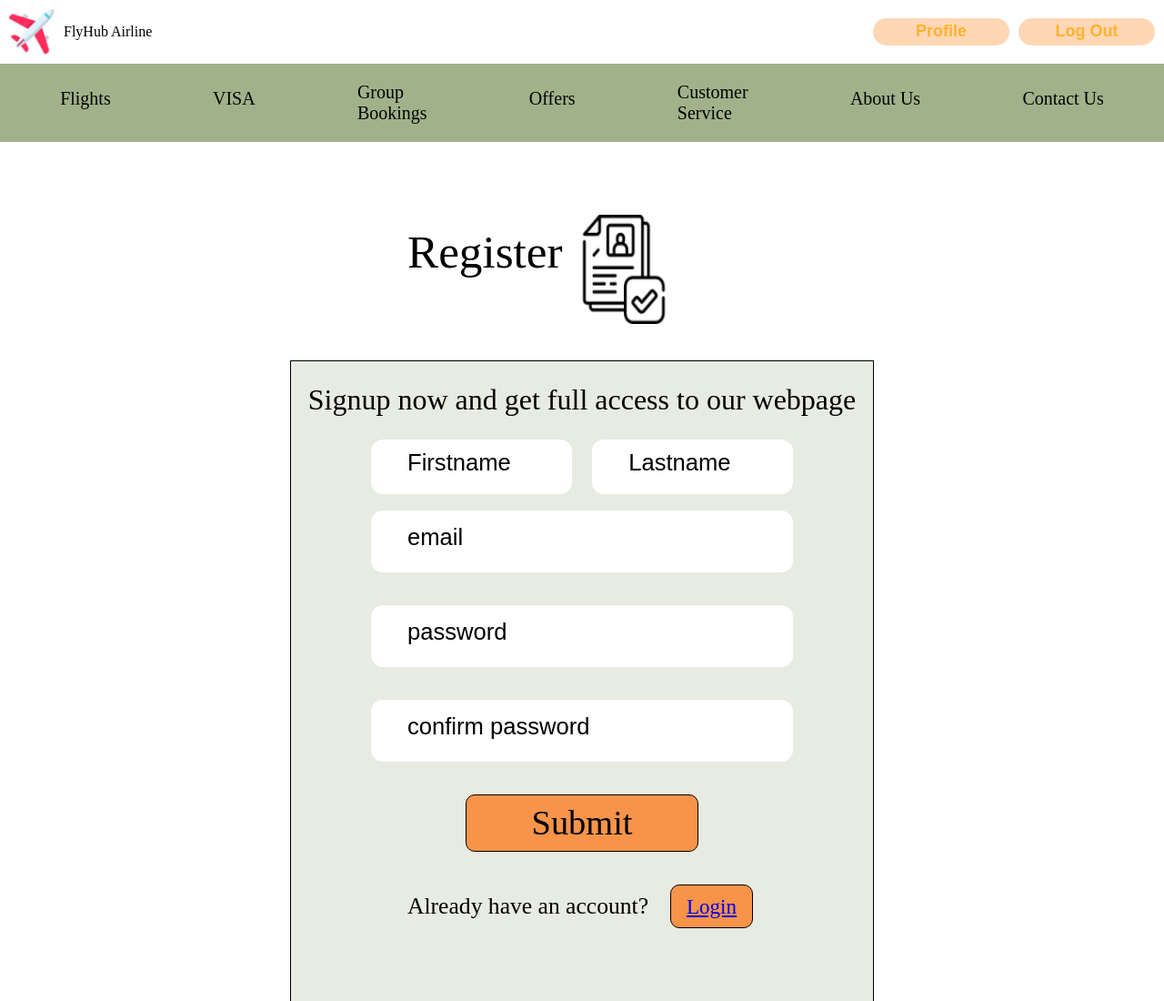
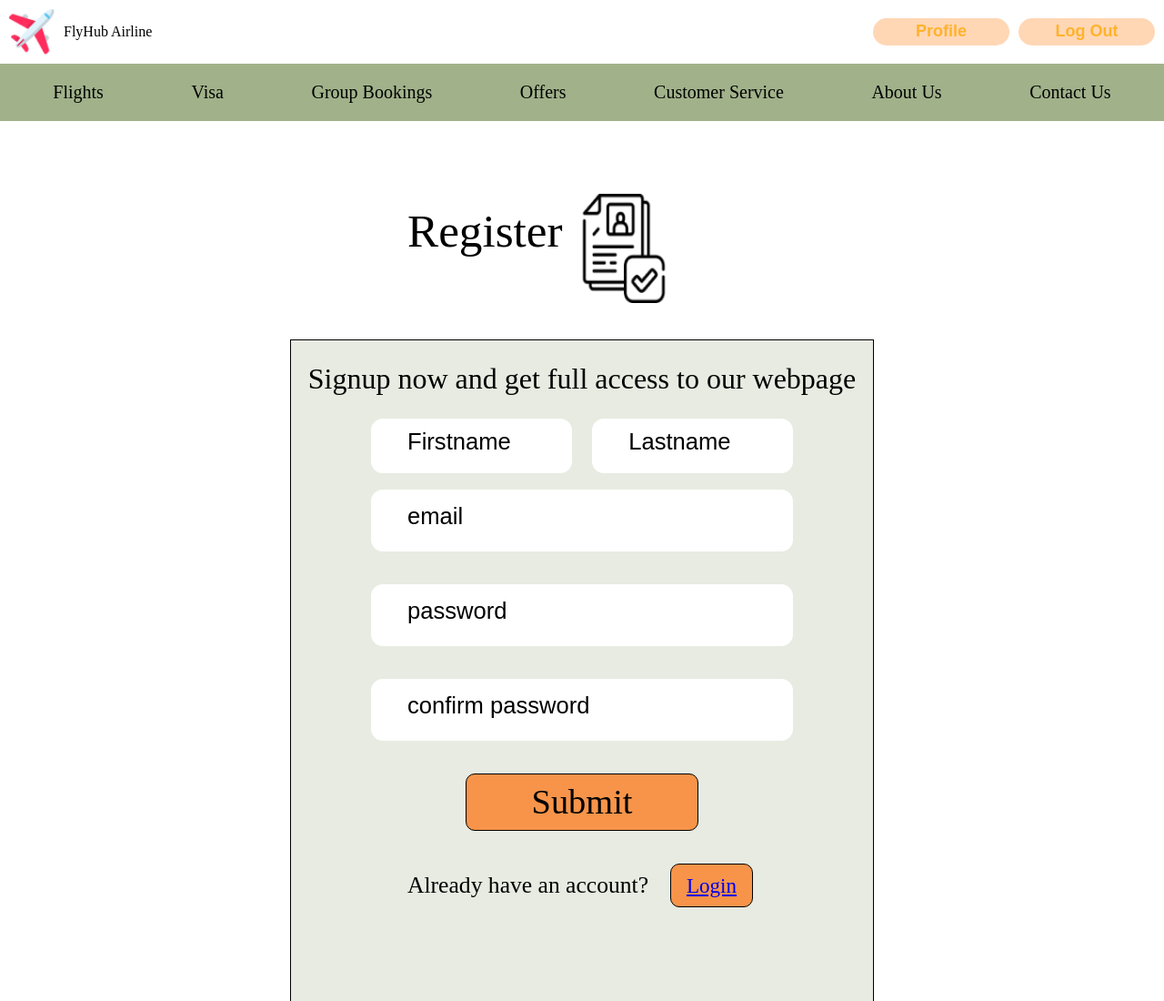
Before and after one commit to railWorld123/AirlineReservation, a plain HTML site: page html/Registration.html in a window 1280 px wide. Shown: the top 1100 px of the page at 91% size. Drawn offline with Linux system fonts and the light colour scheme; files whose address does not match are found by name.

Commit message:
groupOffer

```diff
--- a/html/Registration.html
+++ b/html/Registration.html
@@ -24,15 +24,13 @@
 
     <!-- second sections -->
     <div class="navbars">
-        <a class="abc" href="#">Flights</a>
-        <a class="abc" href="#">VISA</a>
-        <a href="#"> Group
-            <br> Bookings</a>
-        <a class="abc" href="#">Offers</a>
-        <a href="#">Customer
-            <br> Service</a>
-        <a class="abc" href="#">About Us</a>
-        <a class="abc" href="#">Contact Us</a>
+        <a href="">Flights</a>
+        <a href="./visa1.html">Visa</a>
+        <a href="./groupOffer.html">Group Bookings</a>
+        <a href="./offers.html">Offers</a>
+        <a href="./CustomerService">Customer Service</a>
+        <a href="./aboutUs.html">About Us</a>
+        <a href="./ContactUs.html">Contact Us</a>
     </div>
 
     <span id="reg-heading"><h1>Register</h1><img src="../images2/image 50.png" alt=""></span>
```
